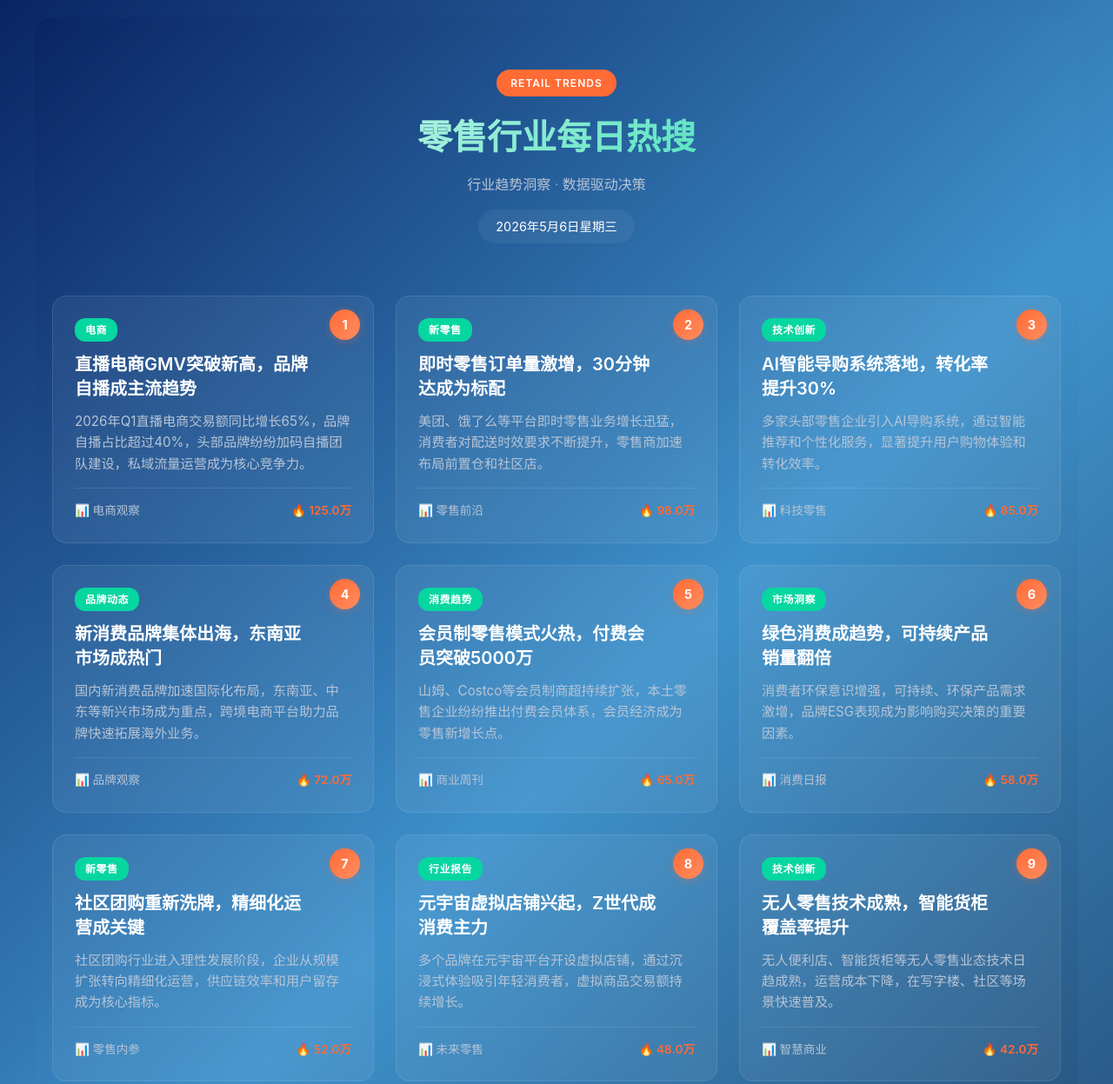
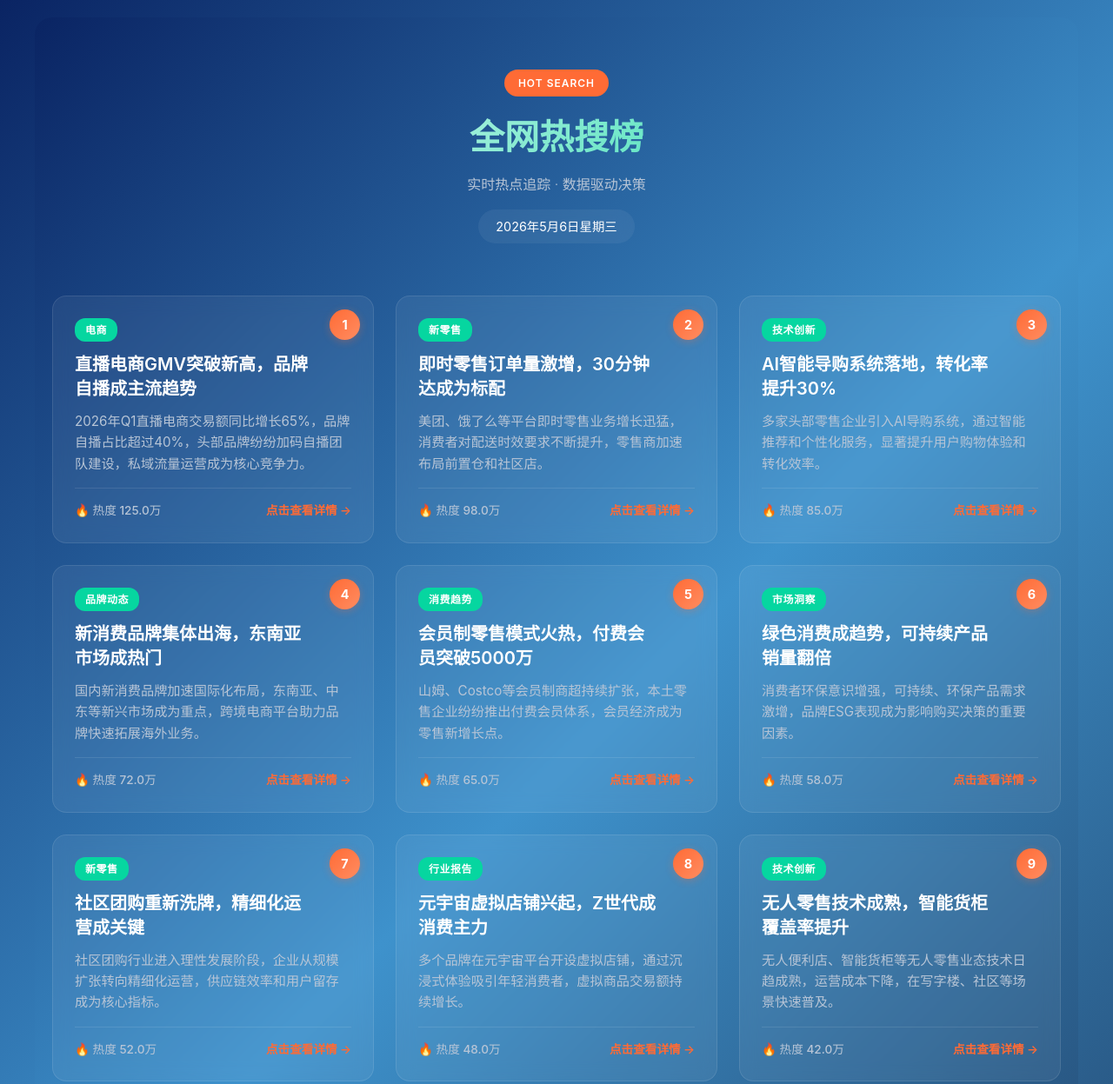
Before and after one commit to quanx5/retail-daily-hotsearch, a website: page index.html in a window 1280 px wide. Shown: the top 1247 px of the page at 87% size. Drawn offline with nearby package versions, Linux system fonts and the light colour scheme; no server answers.

Commit message:
Update title and content for hot search page

```diff
--- a/index.html
+++ b/index.html
@@ -3,7 +3,7 @@
 <head>
     <meta charset="UTF-8">
     <meta name="viewport" content="width=device-width, initial-scale=1.0">
-    <title>零售行业每日热搜 - 行业趋势洞察</title>
+    <title>全网热搜榜 - 实时热点追踪</title>
     <script src="https://cdn.jsdelivr.net/npm/html2canvas@1.4.1/dist/html2canvas.min.js"></script>
     <style>
         * {
@@ -381,9 +381,9 @@
     <div class="container">
         <div id="captureArea">
             <header>
-                <div class="header-badge">RETAIL TRENDS</div>
-                <h1>零售行业每日热搜</h1>
-                <p class="subtitle">行业趋势洞察 · 数据驱动决策</p>
+                <div class="header-badge">HOT SEARCH</div>
+                <h1>全网热搜榜</h1>
+                <p class="subtitle">实时热点追踪 · 数据驱动决策</p>
                 <div class="date-display" id="currentDate"></div>
             </header>
 
@@ -395,8 +395,8 @@
             </div>
 
             <footer>
-                <p>数据每日自动更新 · 助力零售决策</p>
-                <p class="watermark">零售行业热搜榜 · 专业版</p>
+                <p>数据每日自动更新 · 助力决策分析</p>
+                <p class="watermark">全网热搜榜 · 专业版</p>
             </footer>
         </div>
 
@@ -430,21 +430,10 @@
                 now.toLocaleDateString('zh-CN', options);
         }
 
-        // 获取零售行业分类
+        // 获取热搜分类
         function getCategory(index) {
-            const categories = ['新零售', '电商', '消费趋势', '品牌动态', '市场洞察', '行业报告', '技术创新', '用户体验'];
+            const categories = ['时事', '经济', '社会', '科技', '娱乐', '体育', '国际', '其他'];
             return categories[index % categories.length];
-        }
-
-        // 格式化时间
-        function formatTime(dateString) {
-            const date = new Date(dateString);
-            const now = new Date();
-            const diff = Math.floor((now - date) / 1000 / 60);
-
-            if (diff < 60) return `${diff}分钟前`;
-            if (diff < 1440) return `${Math.floor(diff / 60)}小时前`;
-            return date.toLocaleDateString('zh-CN', { month: 'numeric', day: 'numeric' });
         }
 
         // 生成热度值（格式化大数字）
@@ -457,125 +446,23 @@
 
         // 创建新闻卡片
         function createNewsCard(news, index) {
+            // 如果有描述，显示描述；否则只显示标题和热度
+            const descriptionHTML = news.description ?
+                `<p class="news-description">${news.description}</p>` :
+                '';
+
             return `
-                <div class="news-card" onclick="window.open('${news.url || '#'}', '_blank')">
+                <div class="news-card" onclick="window.open('${news.searchUrl}', '_blank')">
                     <div class="news-rank">${index + 1}</div>
                     <span class="news-category">${news.category || getCategory(index)}</span>
                     <h3 class="news-title">${news.title}</h3>
-                    <p class="news-description">${news.description || ''}</p>
+                    ${descriptionHTML}
                     <div class="news-meta">
-                        <span class="news-source">📊 ${news.source || '今日热搜'}</span>
-                        <span class="news-hot">🔥 ${news.hotFormatted || '热度未知'}</span>
+                        <span class="news-source">🔥 热度 ${news.hotFormatted}</span>
+                        <span class="news-hot">点击查看详情 →</span>
                     </div>
                 </div>
             `;
-        }
-
-        // 备用默认数据（API失败时使用）
-        function getDefaultNews() {
-            const now = new Date();
-            return [
-                {
-                    title: '直播电商GMV突破新高，品牌自播成主流趋势',
-                    description: '2026年Q1直播电商交易额同比增长65%，品牌自播占比超过40%，头部品牌纷纷加码自播团队建设，私域流量运营成为核心竞争力。',
-                    source: '电商观察',
-                    category: '电商',
-                    publishedAt: new Date(now - 30 * 60000).toISOString(),
-                    url: '#',
-                    hot: 1250000,
-                    hotFormatted: '125.0万'
-                },
-                {
-                    title: '即时零售订单量激增，30分钟达成为标配',
-                    description: '美团、饿了么等平台即时零售业务增长迅猛，消费者对配送时效要求不断提升，零售商加速布局前置仓和社区店。',
-                    source: '零售前沿',
-                    category: '新零售',
-                    publishedAt: new Date(now - 90 * 60000).toISOString(),
-                    url: '#',
-                    hot: 980000,
-                    hotFormatted: '98.0万'
-                },
-                {
-                    title: 'AI智能导购系统落地，转化率提升30%',
-                    description: '多家头部零售企业引入AI导购系统，通过智能推荐和个性化服务，显著提升用户购物体验和转化效率。',
-                    source: '科技零售',
-                    category: '技术创新',
-                    publishedAt: new Date(now - 150 * 60000).toISOString(),
-                    url: '#',
-                    hot: 850000,
-                    hotFormatted: '85.0万'
-                },
-                {
-                    title: '新消费品牌集体出海，东南亚市场成热门',
-                    description: '国内新消费品牌加速国际化布局，东南亚、中东等新兴市场成为重点，跨境电商平台助力品牌快速拓展海外业务。',
-                    source: '品牌观察',
-                    category: '品牌动态',
-                    publishedAt: new Date(now - 210 * 60000).toISOString(),
-                    url: '#',
-                    hot: 720000,
-                    hotFormatted: '72.0万'
-                },
-                {
-                    title: '会员制零售模式火热，付费会员突破5000万',
-                    description: '山姆、Costco等会员制商超持续扩张，本土零售企业纷纷推出付费会员体系，会员经济成为零售新增长点。',
-                    source: '商业周刊',
-                    category: '消费趋势',
-                    publishedAt: new Date(now - 270 * 60000).toISOString(),
-                    url: '#',
-                    hot: 650000,
-                    hotFormatted: '65.0万'
-                },
-                {
-                    title: '绿色消费成趋势，可持续产品销量翻倍',
-                    description: '消费者环保意识增强，可持续、环保产品需求激增，品牌ESG表现成为影响购买决策的重要因素。',
-                    source: '消费日报',
-                    category: '市场洞察',
-                    publishedAt: new Date(now - 330 * 60000).toISOString(),
-                    url: '#',
-                    hot: 580000,
-                    hotFormatted: '58.0万'
-                },
-                {
-                    title: '社区团购重新洗牌，精细化运营成关键',
-                    description: '社区团购行业进入理性发展阶段，企业从规模扩张转向精细化运营，供应链效率和用户留存成为核心指标。',
-                    source: '零售内参',
-                    category: '新零售',
-                    publishedAt: new Date(now - 390 * 60000).toISOString(),
-                    url: '#',
-                    hot: 520000,
-                    hotFormatted: '52.0万'
-                },
-                {
-                    title: '元宇宙虚拟店铺兴起，Z世代成消费主力',
-                    description: '多个品牌在元宇宙平台开设虚拟店铺，通过沉浸式体验吸引年轻消费者，虚拟商品交易额持续增长。',
-                    source: '未来零售',
-                    category: '行业报告',
-                    publishedAt: new Date(now - 450 * 60000).toISOString(),
-                    url: '#',
-                    hot: 480000,
-                    hotFormatted: '48.0万'
-                },
-                {
-                    title: '无人零售技术成熟，智能货柜覆盖率提升',
-                    description: '无人便利店、智能货柜等无人零售业态技术日趋成熟，运营成本下降，在写字楼、社区等场景快速普及。',
-                    source: '智慧商业',
-                    category: '技术创新',
-                    publishedAt: new Date(now - 510 * 60000).toISOString(),
-                    url: '#',
-                    hot: 420000,
-                    hotFormatted: '42.0万'
-                },
-                {
-                    title: '私域流量运营升级，企业微信用户破8亿',
-                    description: '零售企业加大私域流量投入，通过企业微信、小程序等工具构建私域生态，实现用户精细化运营和复购提升。',
-                    source: '营销观察',
-                    category: '消费趋势',
-                    publishedAt: new Date(now - 570 * 60000).toISOString(),
-                    url: '#',
-                    hot: 380000,
-                    hotFormatted: '38.0万'
-                }
-            ];
         }
 
         // 获取热搜数据（动态API）
@@ -593,16 +480,22 @@
                     console.log('✅ 成功获取API数据，共', data.result.list.length, '条');
 
                     // 将API数据格式化为页面需要的格式
-                    return data.result.list.slice(0, 10).map((item, index) => ({
+                    return data.result.list.slice(0, 10).map((item, index) => {
+                        // 创建百度搜索链接（因为API不提供直接URL）
+                        const searchUrl = `https://www.baidu.com/s?wd=${encodeURIComponent(item.title)}`;
+
+                        return {
                             title: item.title || '无标题',
-                        description: item.digest || '',
+                            description: item.digest || '',  // 使用digest作为描述
                             source: '今日热搜',
                             category: getCategory(index),
                             publishedAt: new Date(Date.now() - index * 30 * 60000).toISOString(),
-                        url: '#',
+                            url: searchUrl,
+                            searchUrl: searchUrl,
                             hot: item.hotnum || 0,
                             hotFormatted: formatHotValue(item.hotnum || 0)
-                    }));
+                        };
+                    });
                 } else {
                     console.warn('⚠️ API返回错误或无数据:', data.reason || '未知错误');
                     throw new Error(data.reason || 'API返回错误');
@@ -612,6 +505,123 @@
                 // API失败时返回默认数据
                 return getDefaultNews();
             }
+        }
+
+        // 备用默认数据（API失败时使用）
+        function getDefaultNews() {
+            const now = new Date();
+            return [
+                {
+                    title: '直播电商GMV突破新高，品牌自播成主流趋势',
+                    description: '2026年Q1直播电商交易额同比增长65%，品牌自播占比超过40%，头部品牌纷纷加码自播团队建设，私域流量运营成为核心竞争力。',
+                    source: '电商观察',
+                    category: '电商',
+                    publishedAt: new Date(now - 30 * 60000).toISOString(),
+                    url: '#',
+                    searchUrl: `https://www.baidu.com/s?wd=${encodeURIComponent('直播电商GMV突破新高')}`,
+                    hot: 1250000,
+                    hotFormatted: '125.0万'
+                },
+                {
+                    title: '即时零售订单量激增，30分钟达成为标配',
+                    description: '美团、饿了么等平台即时零售业务增长迅猛，消费者对配送时效要求不断提升，零售商加速布局前置仓和社区店。',
+                    source: '零售前沿',
+                    category: '新零售',
+                    publishedAt: new Date(now - 90 * 60000).toISOString(),
+                    url: '#',
+                    searchUrl: `https://www.baidu.com/s?wd=${encodeURIComponent('即时零售订单量激增')}`,
+                    hot: 980000,
+                    hotFormatted: '98.0万'
+                },
+                {
+                    title: 'AI智能导购系统落地，转化率提升30%',
+                    description: '多家头部零售企业引入AI导购系统，通过智能推荐和个性化服务，显著提升用户购物体验和转化效率。',
+                    source: '科技零售',
+                    category: '技术创新',
+                    publishedAt: new Date(now - 150 * 60000).toISOString(),
+                    url: '#',
+                    searchUrl: `https://www.baidu.com/s?wd=${encodeURIComponent('AI智能导购系统落地')}`,
+                    hot: 850000,
+                    hotFormatted: '85.0万'
+                },
+                {
+                    title: '新消费品牌集体出海，东南亚市场成热门',
+                    description: '国内新消费品牌加速国际化布局，东南亚、中东等新兴市场成为重点，跨境电商平台助力品牌快速拓展海外业务。',
+                    source: '品牌观察',
+                    category: '品牌动态',
+                    publishedAt: new Date(now - 210 * 60000).toISOString(),
+                    url: '#',
+                    searchUrl: `https://www.baidu.com/s?wd=${encodeURIComponent('新消费品牌集体出海')}`,
+                    hot: 720000,
+                    hotFormatted: '72.0万'
+                },
+                {
+                    title: '会员制零售模式火热，付费会员突破5000万',
+                    description: '山姆、Costco等会员制商超持续扩张，本土零售企业纷纷推出付费会员体系，会员经济成为零售新增长点。',
+                    source: '商业周刊',
+                    category: '消费趋势',
+                    publishedAt: new Date(now - 270 * 60000).toISOString(),
+                    url: '#',
+                    searchUrl: `https://www.baidu.com/s?wd=${encodeURIComponent('会员制零售模式火热')}`,
+                    hot: 650000,
+                    hotFormatted: '65.0万'
+                },
+                {
+                    title: '绿色消费成趋势，可持续产品销量翻倍',
+                    description: '消费者环保意识增强，可持续、环保产品需求激增，品牌ESG表现成为影响购买决策的重要因素。',
+                    source: '消费日报',
+                    category: '市场洞察',
+                    publishedAt: new Date(now - 330 * 60000).toISOString(),
+                    url: '#',
+                    searchUrl: `https://www.baidu.com/s?wd=${encodeURIComponent('绿色消费成趋势')}`,
+                    hot: 580000,
+                    hotFormatted: '58.0万'
+                },
+                {
+                    title: '社区团购重新洗牌，精细化运营成关键',
+                    description: '社区团购行业进入理性发展阶段，企业从规模扩张转向精细化运营，供应链效率和用户留存成为核心指标。',
+                    source: '零售内参',
+                    category: '新零售',
+                    publishedAt: new Date(now - 390 * 60000).toISOString(),
+                    url: '#',
+                    searchUrl: `https://www.baidu.com/s?wd=${encodeURIComponent('社区团购重新洗牌')}`,
+                    hot: 520000,
+                    hotFormatted: '52.0万'
+                },
+                {
+                    title: '元宇宙虚拟店铺兴起，Z世代成消费主力',
+                    description: '多个品牌在元宇宙平台开设虚拟店铺，通过沉浸式体验吸引年轻消费者，虚拟商品交易额持续增长。',
+                    source: '未来零售',
+                    category: '行业报告',
+                    publishedAt: new Date(now - 450 * 60000).toISOString(),
+                    url: '#',
+                    searchUrl: `https://www.baidu.com/s?wd=${encodeURIComponent('元宇宙虚拟店铺兴起')}`,
+                    hot: 480000,
+                    hotFormatted: '48.0万'
+                },
+                {
+                    title: '无人零售技术成熟，智能货柜覆盖率提升',
+                    description: '无人便利店、智能货柜等无人零售业态技术日趋成熟，运营成本下降，在写字楼、社区等场景快速普及。',
+                    source: '智慧商业',
+                    category: '技术创新',
+                    publishedAt: new Date(now - 510 * 60000).toISOString(),
+                    url: '#',
+                    searchUrl: `https://www.baidu.com/s?wd=${encodeURIComponent('无人零售技术成熟')}`,
+                    hot: 420000,
+                    hotFormatted: '42.0万'
+                },
+                {
+                    title: '私域流量运营升级，企业微信用户破8亿',
+                    description: '零售企业加大私域流量投入，通过企业微信、小程序等工具构建私域生态，实现用户精细化运营和复购提升。',
+                    source: '营销观察',
+                    category: '消费趋势',
+                    publishedAt: new Date(now - 570 * 60000).toISOString(),
+                    url: '#',
+                    searchUrl: `https://www.baidu.com/s?wd=${encodeURIComponent('私域流量运营升级')}`,
+                    hot: 380000,
+                    hotFormatted: '38.0万'
+                }
+            ];
         }
 
         // 渲染新闻列表
@@ -656,7 +666,7 @@
                     const url = URL.createObjectURL(blob);
                     const link = document.createElement('a');
                     const date = new Date().toLocaleDateString('zh-CN').replace(/\//g, '-');
-                    link.download = `零售行业热搜-${date}.png`;
+                    link.download = `全网热搜-${date}.png`;
                     link.href = url;
                     link.click();
                     URL.revokeObjectURL(url);
```
Lines whose indentation alone changed are shown as unchanged.
